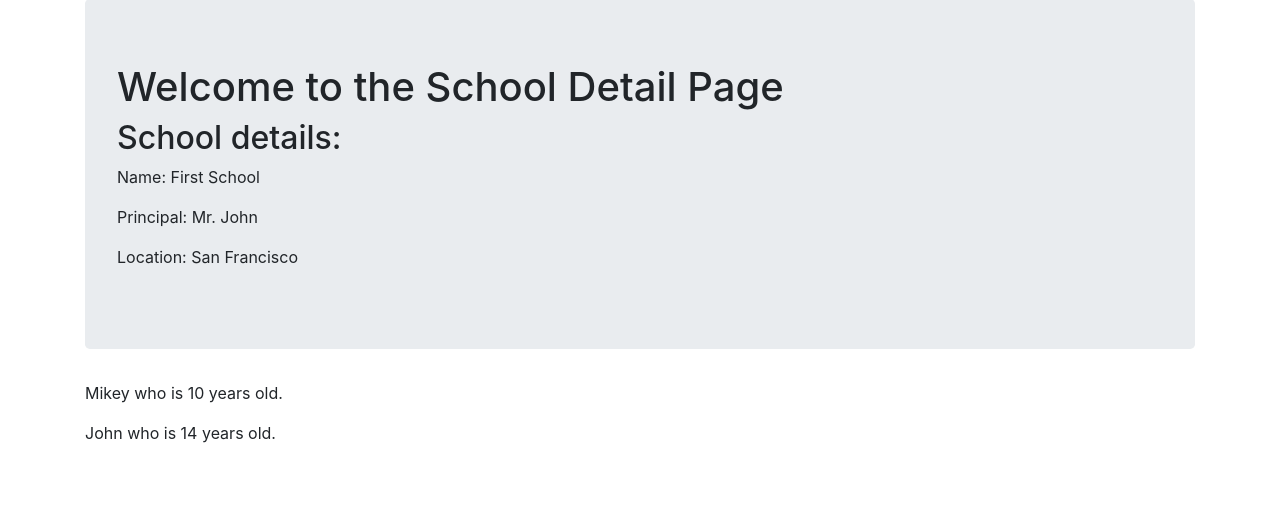
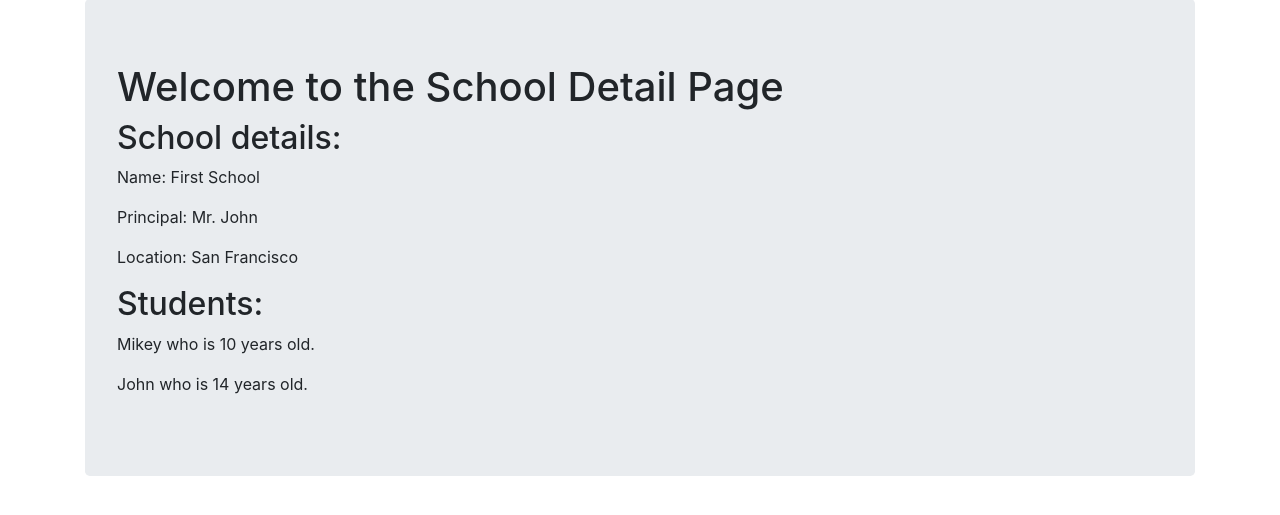
Before and after one commit to okprogrammer/Class-based-views, a Django app: page /basic_app/1/ in a window 1280 px wide. Shown: the part 57-572 px from the top of the page. Run offline with Django 3.2, Linux system fonts and the light colour scheme; data comes from the database, SQL or seed files in the repository; some libraries are stand-ins or nearby versions.

Commit message:
changing for loop position

```diff
--- a/advcbv/basic_app/templates/basic_app/school_detail.html
+++ b/advcbv/basic_app/templates/basic_app/school_detail.html
@@ -8,10 +8,12 @@
   <p>Name: {{school_detail.name}}</p>
   <p>Principal: {{school_detail.principal}}</p>
   <p>Location: {{school_detail.location}}</p>
+  <h2>Students:</h2>
+  {% for student in school_detail.students.all %}
+  <p>{{student.name}} who is {{student.age}} years old.</p>
+  {% endfor %}
 </div>
 
-{% for student in school_detail.students.all %}
-<p>{{student.name}} who is {{student.age}} years old.</p>
-{% endfor %}
+
 
 {% endblock %}
```
